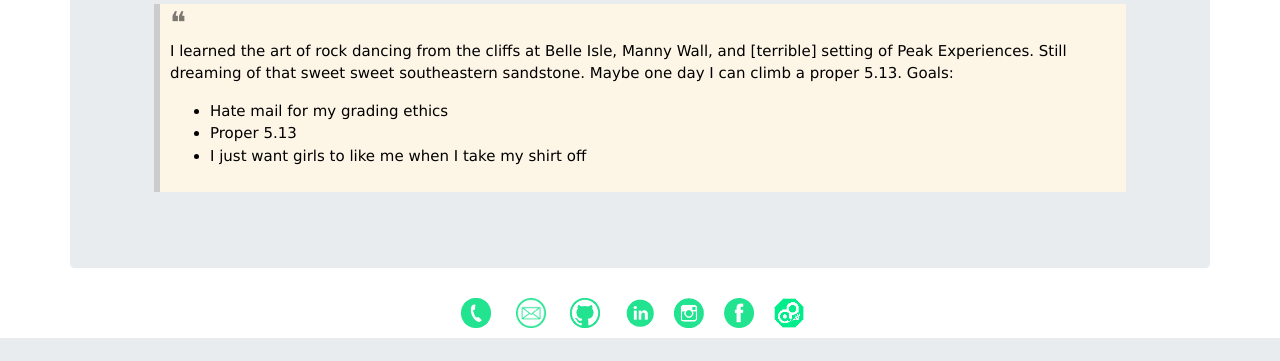
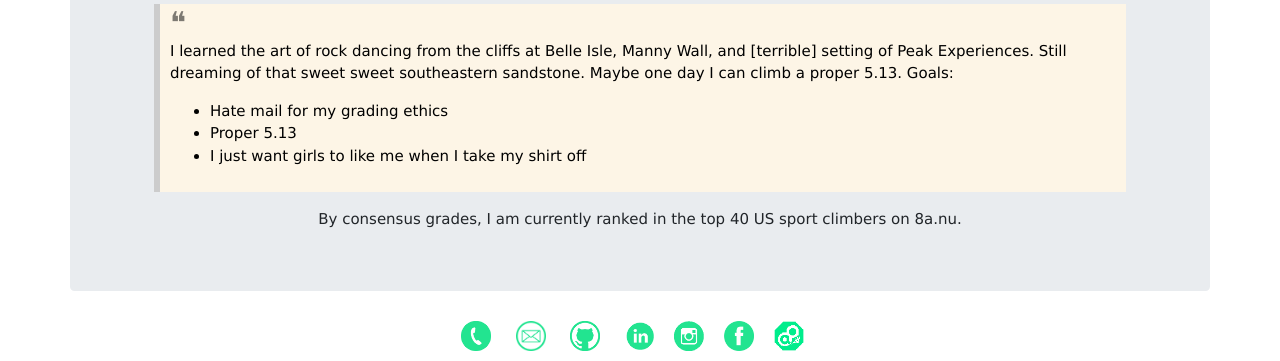
Before and after one commit to MasonCaiby/website, a Flask app: page /climbing in a window 1280 px wide. Shown: the part 957-1318 px from the top of the page. Before the commit the page ends 1295 px from the top, so only its background shows below. Run offline with Flask 2, Linux system fonts and the light colour scheme; parts of the project's set-up code (start-up, migrations or seed data) failed here and were passed over; some libraries are stand-ins or nearby versions.

Commit message:
Update climbing.html

```diff
--- a/templates/climbing.html
+++ b/templates/climbing.html
@@ -90,6 +90,8 @@
     </ul>
     </blockquote></center>
 
+    By consensus grades, I am currently ranked in the top 40 US sport climbers on 8a.nu.
+
 </div>
 
 </body>
```
